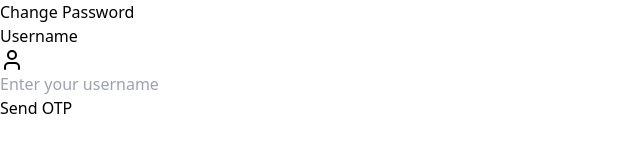
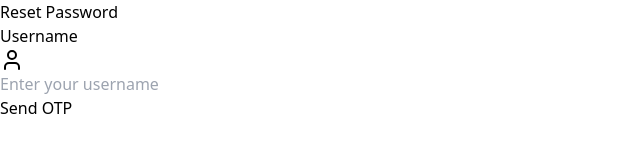
Before and after one commit to kushXpai/VJTI-Administration-Management-Frontend, a Next.js app: page /Login/ForgotPasswordPage in a window 1280 px wide. Shown: the top 160 px of the page, without its empty margins (0-640 px from the left). Built offline with nearby package versions, Linux system fonts and the light colour scheme.

Commit message:
Revert: Changed the UI Text

```diff
--- a/src/pages/Login/ForgotPasswordPage.tsx
+++ b/src/pages/Login/ForgotPasswordPage.tsx
@@ -81,7 +81,7 @@ export default function ForgotPasswordPage() {
           <div className="px-8 py-6 bg-[#800000]">
             <div className="flex items-center">
               <h1 className="text-3xl font-bold text-white text-center flex-1">
-                Change  Password
+                Reset Password
               </h1>
             </div>
           </div>
```
